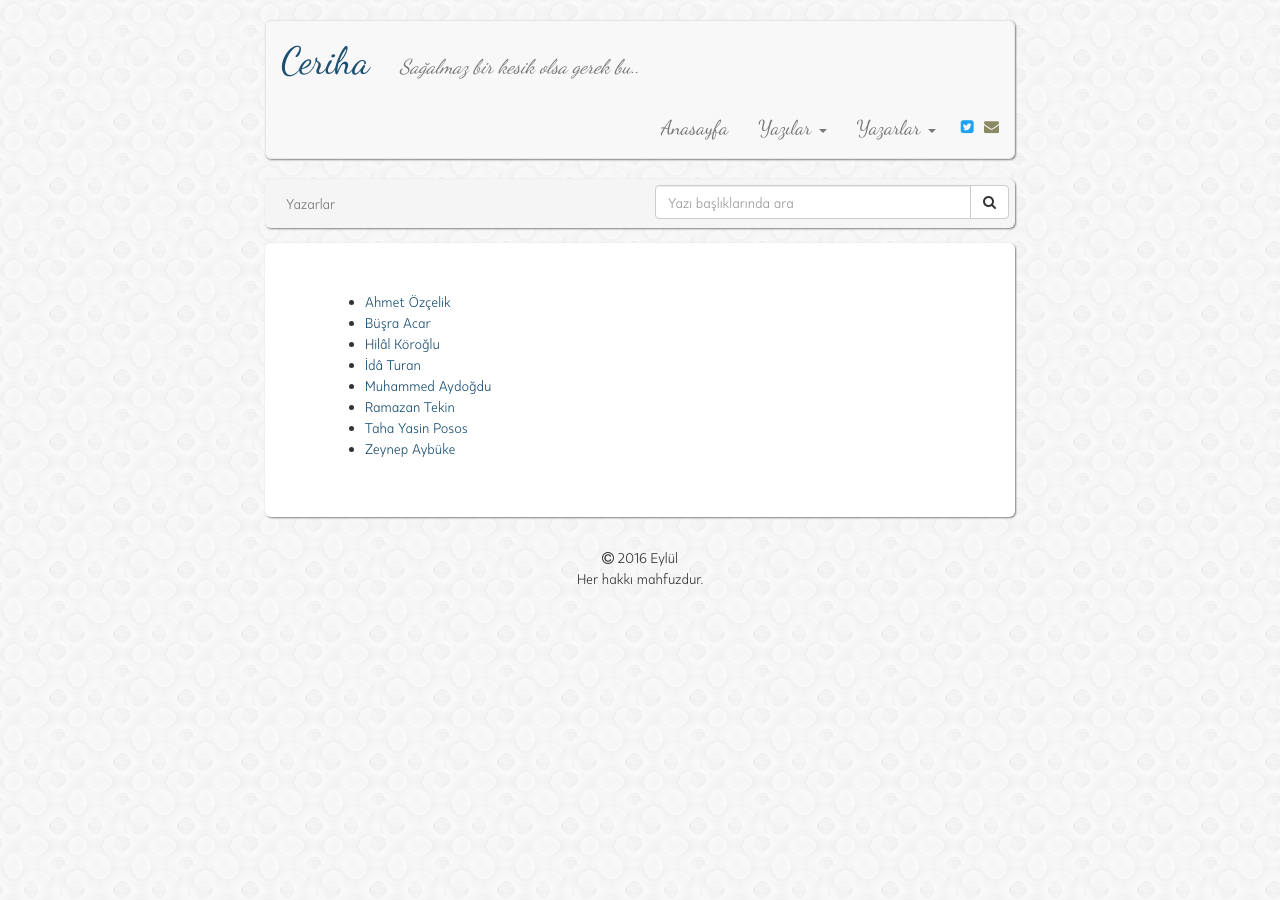
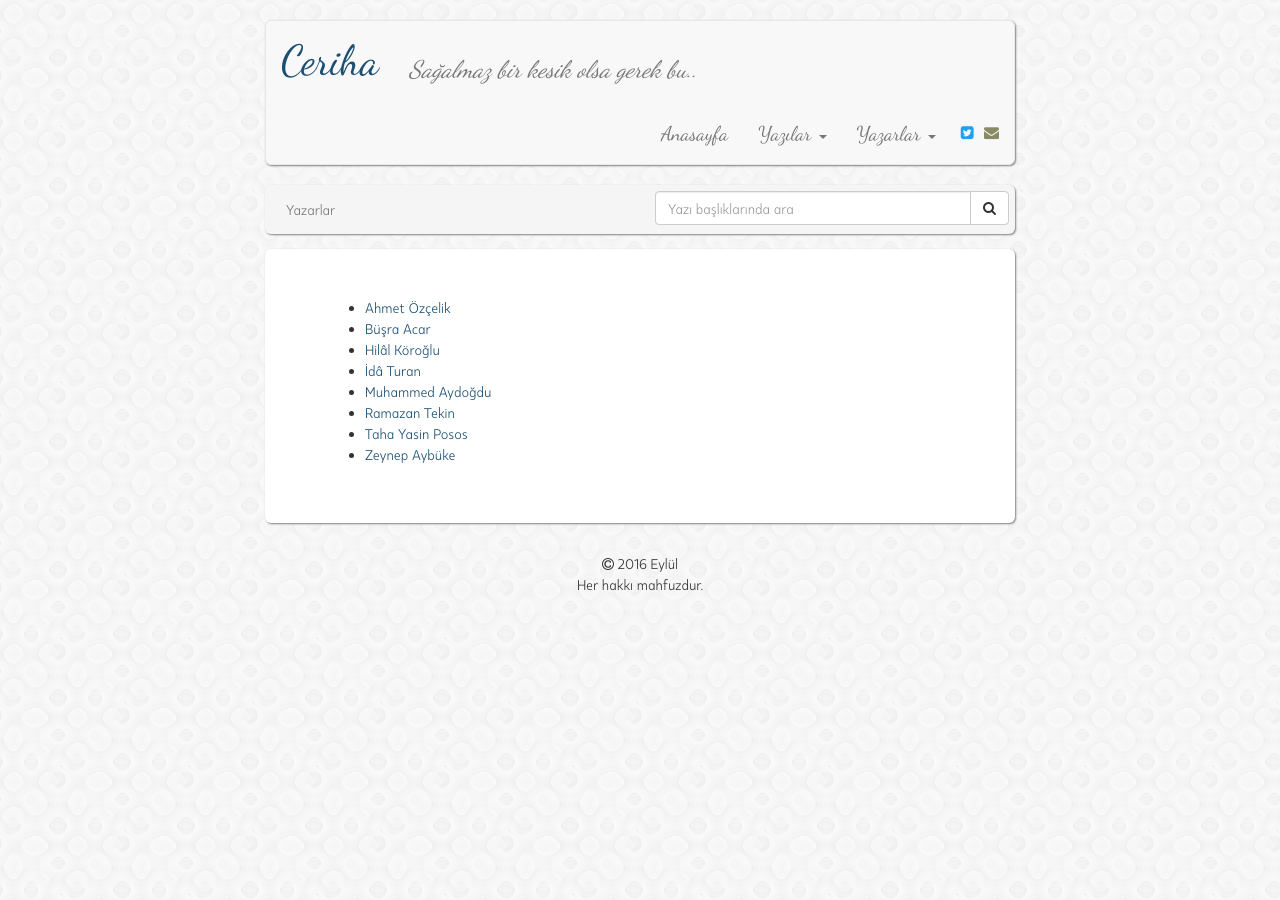
Before and after one commit to muhammedaydogdu/muhammedaydogdu.github.io, a Jekyll site: the page built from yazarlar.html, in a window 1280 px wide. Built offline with Jekyll 4.4.1, drawn with Linux system fonts in a browser that asks for light colours; some web fonts are replaced.

Commit message:
Update style.css

```diff
--- a/css/style.css
+++ b/css/style.css
@@ -43,7 +43,7 @@ h2 {
 .navbar .navbar-brand {
   color: #1B4F72;
   margin-top: 0px;
-  font-size: 38px;
+  font-size: 42px;
 }
 
 .navbar .navbar-brand:hover {
@@ -55,7 +55,7 @@ h2 {
 }
 
 .navbar .navbar-text {
-  font-size: 20px;
+  font-size: 24px;
   margin-top: 16px;
   margin-bottom: 16px;
   font-family: "Dancing Script", "Times New Roman", serif;
```
